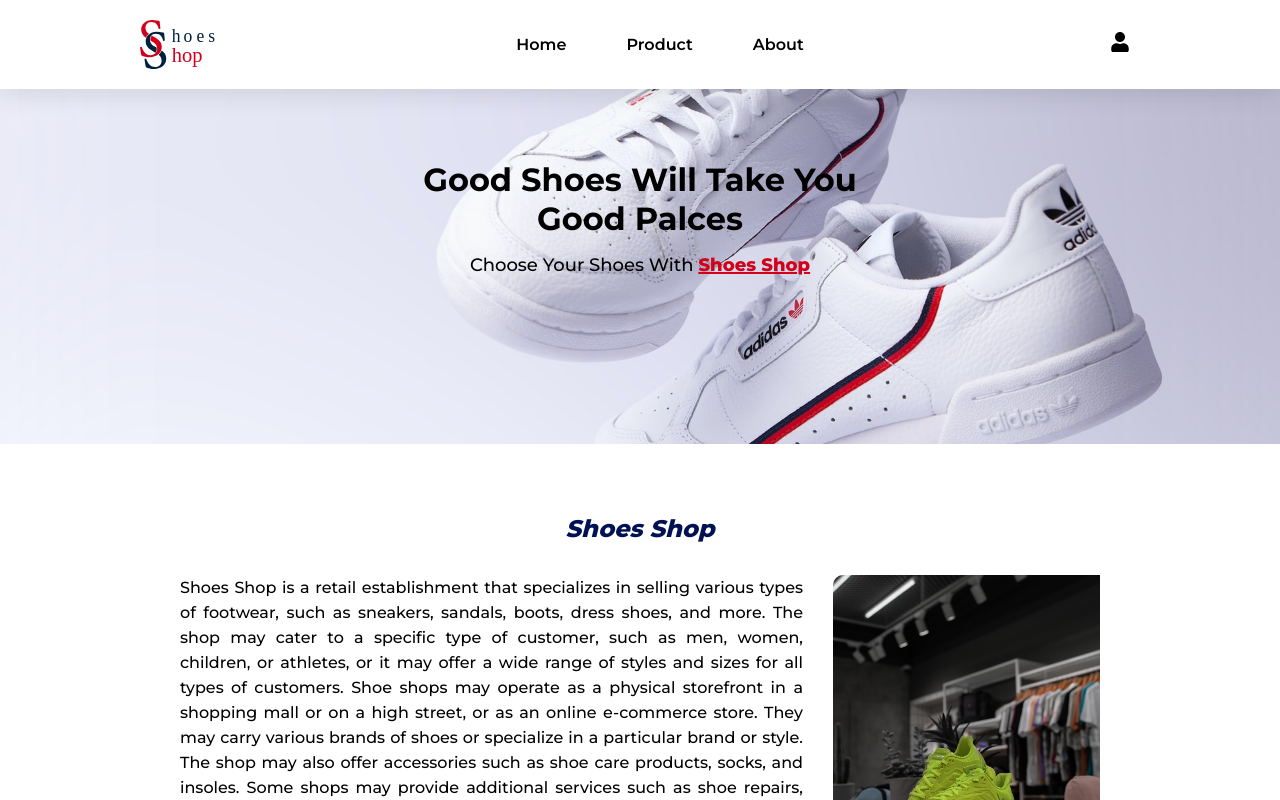
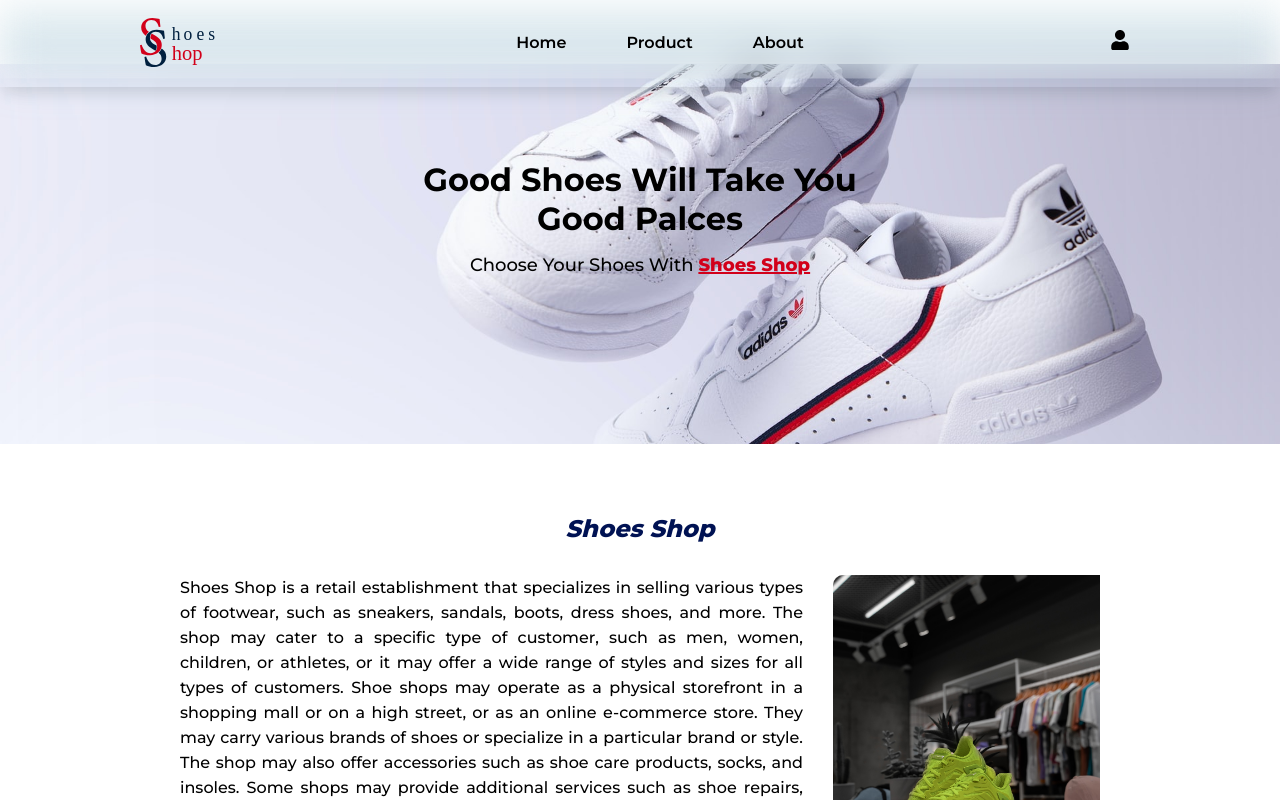
Before and after one commit to AnantaNd/shoes_shop, a Next.js app: page /about in a window 1280 px wide. Shown: the top 800 px of the page. Built offline with nearby package versions, Linux system fonts and the light colour scheme; no server answers.

Commit message:
Navbar: change background navbar

```diff
--- a/components/Navbar/Navbar.module.css
+++ b/components/Navbar/Navbar.module.css
@@ -2,18 +2,35 @@
 
 .navbar{
     width: 100%;
-    top: 0;
+    top: -2px;
     left: 0;
     position: fixed;
     padding: 0px 140px;
-    box-shadow: var(--shadow-color) 0px 5px 24px 0px;
+    box-shadow: var(--shadow-color) 0px 10px 13px -4px;
     display: flex;
     justify-content: space-between;
     align-items: center;
     z-index: 999;
-    background-color: white;
+    background-color: transparent;
 }
-
+.navbar::before {
+    /* background-color:  #eaf0f0; */
+    box-shadow: inset 0 0 0 3000px rgba(77, 148, 170, 0.192);
+    backdrop-filter: blur(10px);
+  }
+.navbar::before,
+.navbar::before {
+  top: 50%;
+  left: 50%;
+  transform: translate(-50%, -50%);
+  content: '';
+  width: 100%;
+  height: 80%;
+  position: absolute;
+  z-index: -1;
+  /* border-radius: 1em; */
+  filter: blur(20px);
+}
 .navbar__brand{
     background: url('../../public/shoesshop.svg');
     background-repeat: no-repeat;
```
